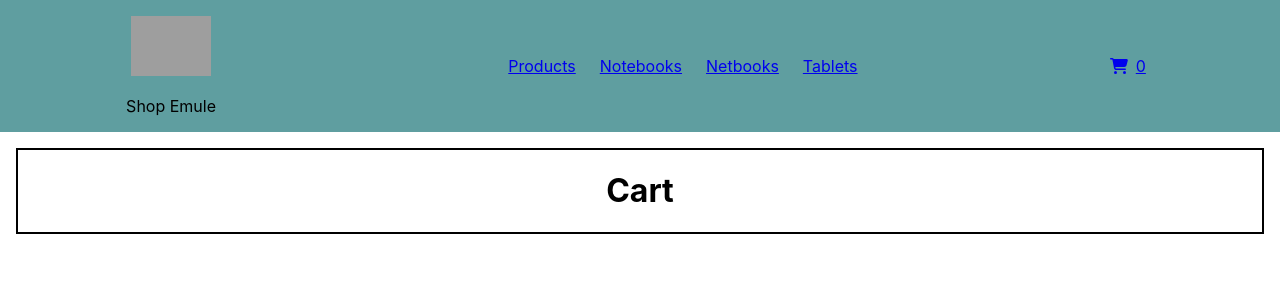
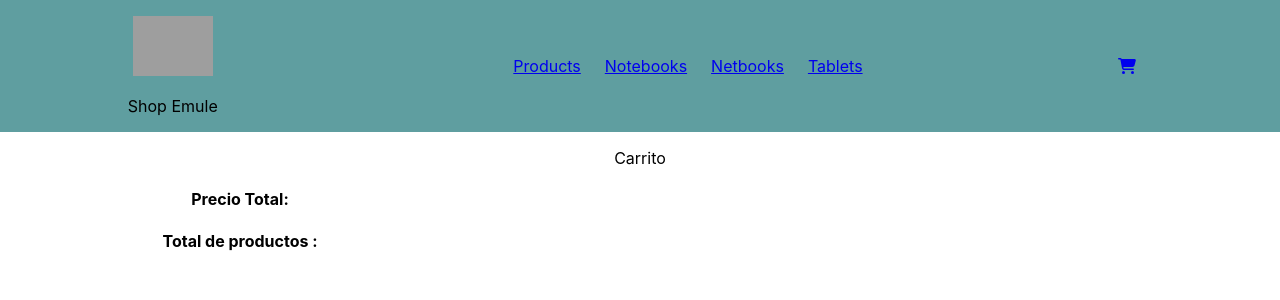
Before and after one commit to patriciofrank/react-shop-emulator, a React (Create React App) app in the folder emule/: page /cart in a window 1280 px wide. Shown: the top 300 px of the page. Built offline with nearby package versions, Linux system fonts and the light colour scheme; grey boxes are pictures that could not be loaded.

Commit message:
cartContext

```diff
--- a/emule/src/Components/CartContainer/CartContainer.jsx
+++ b/emule/src/Components/CartContainer/CartContainer.jsx
@@ -1,11 +1,30 @@
+import { useContext } from "react"
+import  {CartContext} from "../../contexto/CartContexto"
 
-
-export const CartContainer=()=>{
+export const CartContainer = () => {
+    const value= useContext(CartContext);
+    const {productos,getTotalPrice,getProductosTotal,deleteItem}=value;
+    console.log(productos);
 
     return(
-        <div style={{border:"2px solid black", margin:"1rem"}}>
-            <h1>Cart</h1>
-        </div>
+    <div>
+        <p>Carrito</p>
+        <div style={{width:"30rem"}}>
+         {
+             productos.map((product)=>(
+                 <div>
+                     <h3>{product.category}</h3>
+                     <p>precio unitario: {product.price}</p>
+                     <p>cantidad: {product.cantidad}</p>
+                     <p>precio por cantidad: {product.preciocantidad}</p>
+                     <button onClick={()=> deleteItem(product.id)}>Eliminar</button>
+                 </div>
+             )
+             )
+         }
+         <h4>Precio Total: {getTotalPrice}</h4>
+         <h4>Total de productos : {getProductosTotal}</h4>
+         </div>
+     </div>
     )
-
 }
--- a/emule/src/Components/CartWidgets/CartWidgets.jsx
+++ b/emule/src/Components/CartWidgets/CartWidgets.jsx
@@ -2,13 +2,16 @@ import "./CartWidgets.css"
 import { faCartShopping} from '@fortawesome/free-solid-svg-icons'
 import { FontAwesomeIcon } from '@fortawesome/react-fontawesome'
 import { Link } from "react-router-dom"
+import { useContext } from "react"
+import { CartContext } from "../../contexto/CartContexto"
 
 export const CartWidgets=()=>{
-   return(
+    const {getTotalProductos}=useContext(CartContext)
+    return(
     <div className='cart'>
         <Link to='/cart'>
         <FontAwesomeIcon icon={faCartShopping} />
-        <span>0</span>
+        <span>{getTotalProductos}</span>
         </Link>
     </div>
    )
--- a/emule/src/Components/ItemList/ItemList.jsx
+++ b/emule/src/Components/ItemList/ItemList.jsx
@@ -7,7 +7,7 @@ export const Itemlist=({items})=>{
    {
         items.map(element=>{
             return (
-                <Item id={element.id} price={element.price } desc={element.desc } title={element.category } img={element.pict}/>
+                <Item key={element.id} id={element.id} price={element.price } desc={element.desc } title={element.category } img={element.pict}/>
             )
         })
     }
--- /dev/null
+++ b/emule/src/contexto/CartContexto.js
@@ -0,0 +1,53 @@
+import { createContext, useState } from "react";
+
+
+export const CartContext = createContext();
+
+export const CartProvider=({children})=>{
+    const [productos , setProductos]= useState([]);
+
+    const inTheCart = (id)=>{
+        const productoExist = productos.some((elemento)=>elemento.id === id);
+        return productoExist
+    }
+
+    const addProduct =(item ,cantidad)=>{
+        const productosB = [...productos]
+        //modif cantidad de producto existente
+        if(inTheCart(item.id)){
+            const productRep = productosB.findIndex((elemento)=>elemento.id === item.id);
+            productosB[productRep].cantidad +=cantidad;
+            productosB[productRep].preciocantidad = productosB[productRep].cantidad*productosB[productRep].price;
+            setProductos(productosB);
+        }else{
+            const newProduct = {
+                ...item,
+                cantidad:cantidad,
+                preciocantidad:cantidad*item.price,
+            };
+            productosB.push(newProduct)
+            setProductos(productosB)
+        }
+
+    }
+
+    const getTotalPrice=()=>{
+        const precioTotal=productos.reduce((acc,curr)=>acc+curr.preciocantidad,0);
+        return precioTotal
+    }
+
+    const getProductosTotal =()=>{
+        const totalProductos=productos.reduce((acc,curr)=>curr.cantidad,0);
+        return totalProductos;
+    }
+
+    const deleteItem = (id)=>{
+        const newProduct = productos.filter((element)=>element.id !==id);
+        setProductos(newProduct)
+    }
+    return(
+        <CartContext.Provider value={{productos,addProduct,getTotalPrice,getProductosTotal,deleteItem}}>
+            {children}
+        </CartContext.Provider>
+    )
+}
```
Also changed, not shown: emule/src/App.js (+5 -2 lines).
